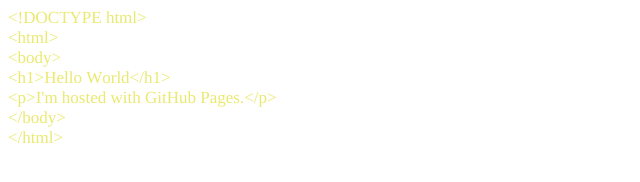
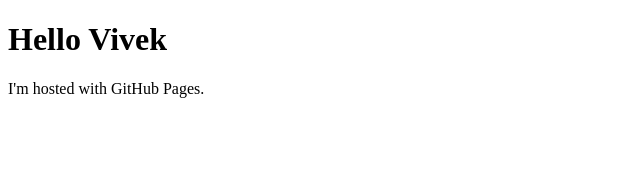
Before and after one commit to vektor-space/vektorSpace.github.io, a plain HTML site: page index.html in a window 1280 px wide. Shown: the whole page, without its empty margins (0-640 px from the left). Drawn offline with Linux system fonts and the light colour scheme.

Commit message:
Update index.html
Changed index.html

```diff
--- a/index.html
+++ b/index.html
@@ -1,23 +1,7 @@
-<!DOCTYPE html PUBLIC "-//W3C//DTD HTML 4.01//EN" "http://www.w3.org/TR/html4/strict.dtd">
+<!DOCTYPE html>
 <html>
-<head>
-  <meta http-equiv="Content-Type" content="text/html; charset=utf-8">
-  <meta http-equiv="Content-Style-Type" content="text/css">
-  <title></title>
-  <meta name="Generator" content="Cocoa HTML Writer">
-  <meta name="CocoaVersion" content="2022.2">
-  <style type="text/css">
-    p.p1 {margin: 0.0px 0.0px 0.0px 0.0px; font: 17.0px Times; color: #eae96f; -webkit-text-stroke: #eae96f}
-    span.s1 {font-kerning: none}
-  </style>
-</head>
 <body>
-<p class="p1"><span class="s1">&lt;!DOCTYPE html&gt;</span></p>
-<p class="p1"><span class="s1">&lt;html&gt;</span></p>
-<p class="p1"><span class="s1">&lt;body&gt;</span></p>
-<p class="p1"><span class="s1">&lt;h1&gt;Hello World&lt;/h1&gt;</span></p>
-<p class="p1"><span class="s1">&lt;p&gt;I'm hosted with GitHub Pages.&lt;/p&gt;</span></p>
-<p class="p1"><span class="s1">&lt;/body&gt;</span></p>
-<p class="p1"><span class="s1">&lt;/html&gt;</span></p>
+<h1>Hello Vivek</h1>
+<p>I'm hosted with GitHub Pages.</p>
 </body>
 </html>
```
